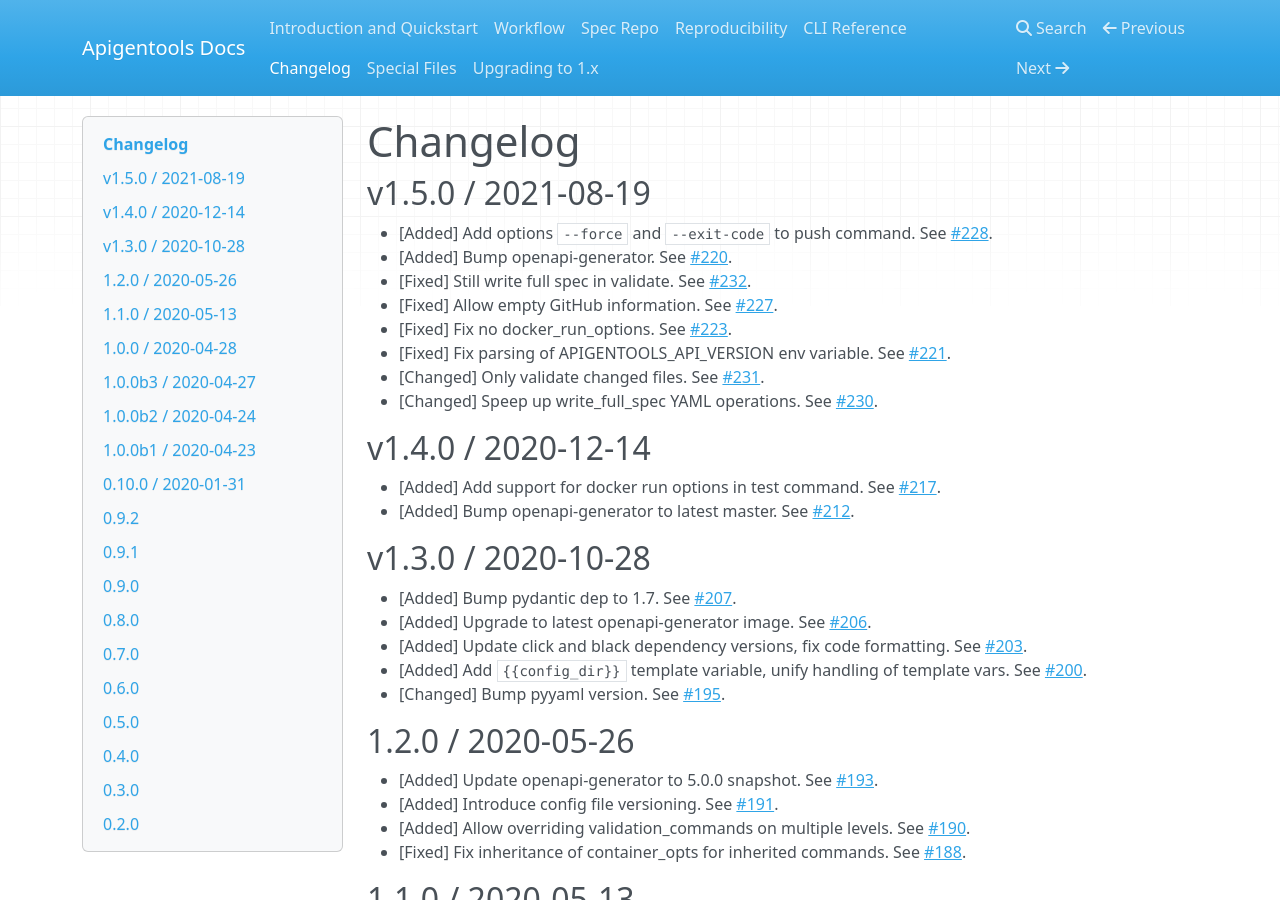
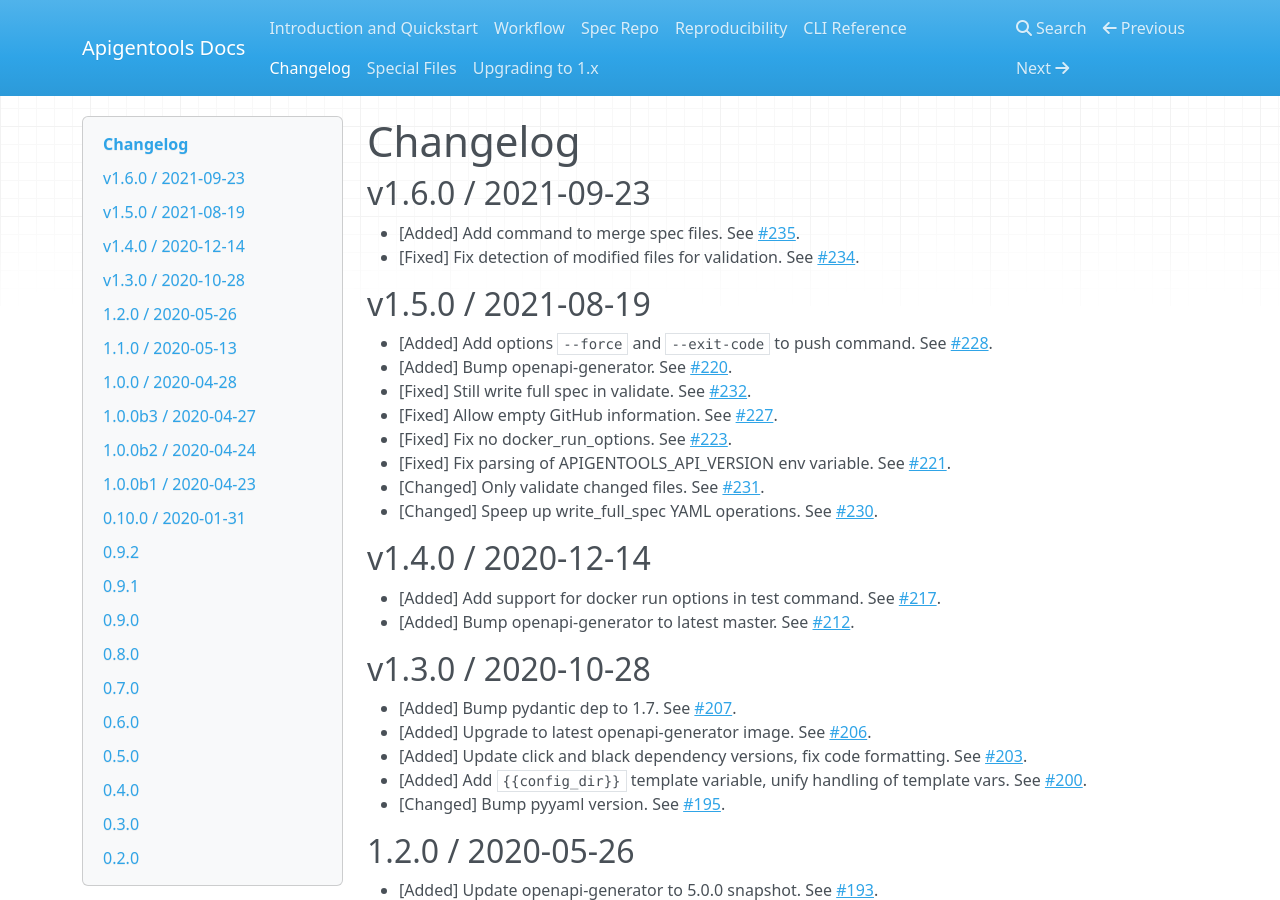
Before and after one commit to DataDog/apigentools, an MkDocs documentation site: the page built from docs/changelog.md, in a window 1280 px wide and 900 px high. Built offline with MkDocs 1.6.1, drawn with Linux system fonts in a browser that asks for light colours; nearby versions of some CDN libraries.

Commit message:
Changelog for v1.6.0 (#236)

```diff
--- a/docs/changelog.md
+++ b/docs/changelog.md
@@ -1,4 +1,9 @@
 # Changelog
+
+## v1.6.0 / 2021-09-23
+
+* [Added] Add command to merge spec files. See [#235](https://github.com/DataDog/apigentools/pull/235).
+* [Fixed] Fix detection of modified files for validation. See [#234](https://github.com/DataDog/apigentools/pull/234).
 
 ## v1.5.0 / 2021-08-19
 
```
